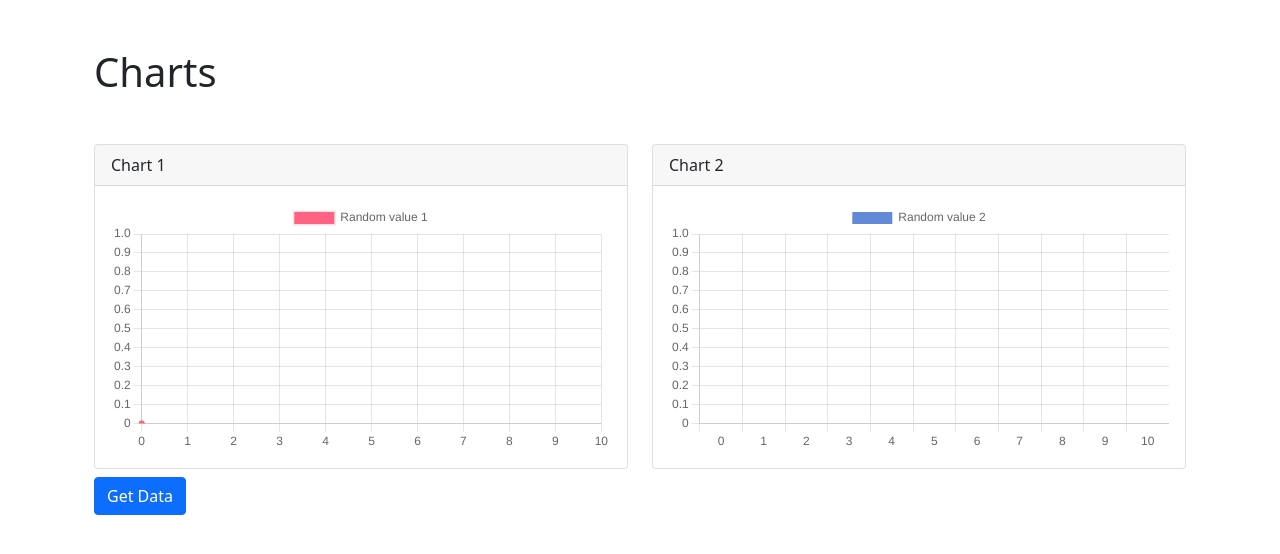
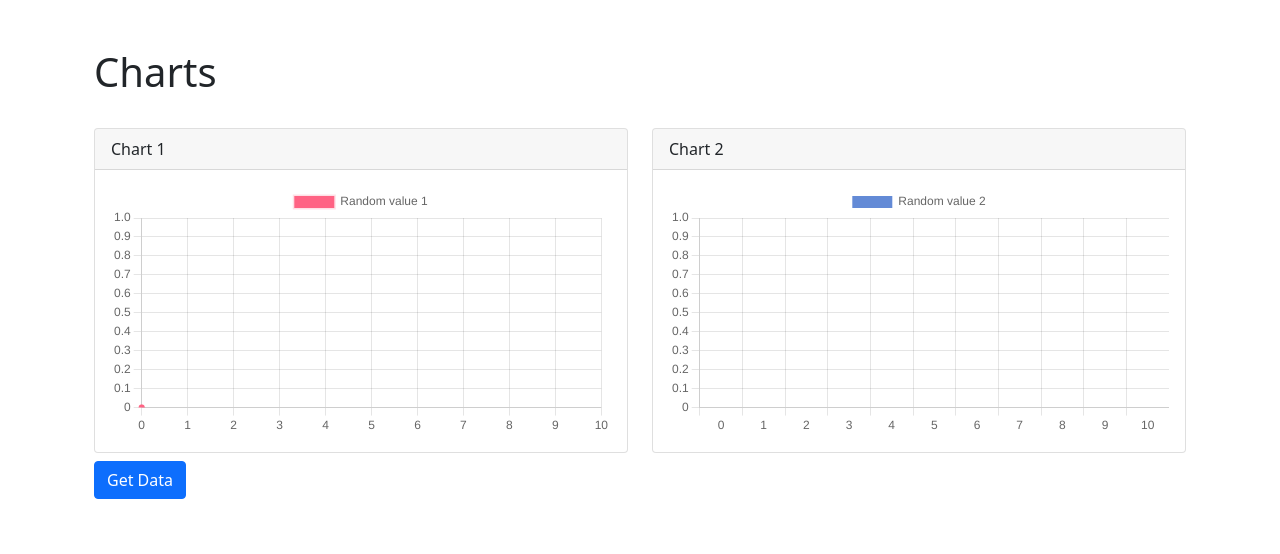
Before and after one commit to luqmaansu/project-jurutera, a Django app: page / in a window 1280 px wide. Shown: the part 64-618 px from the top of the page. Run offline with Django 4.2, Linux system fonts and the light colour scheme.

Commit message:
completed episode 9

```diff
--- a/project/app/templates/app/9-chart.html
+++ b/project/app/templates/app/9-chart.html
@@ -8,7 +8,7 @@
 <!-- Page title -->
 <h1>Charts</h1>
 
-<div class="row mt-5 mb-2">
+<div class="row mt-2 mb-2 g-4">
 
     <!-- chart-1 -->
     <div class="col-lg-6">
@@ -20,6 +20,7 @@
                 <canvas id="chart-1"></canvas>
             </div>
         </div>
+        <button class="btn btn-primary mt-2" onclick="update1()">Get Data</button>
     </div>
 
     <!-- chart-2 -->
@@ -36,8 +37,6 @@
 
 </div>
 
-<button class="btn btn-primary" onclick="update1()">Get Data</button>
-
 <!-- Scripts for this episode -->
 <!-- Put at the bottom to ensure DOM is fully loaded first -->
 <script src="{% static 'app/9-chart.js' %}"></script>
```
